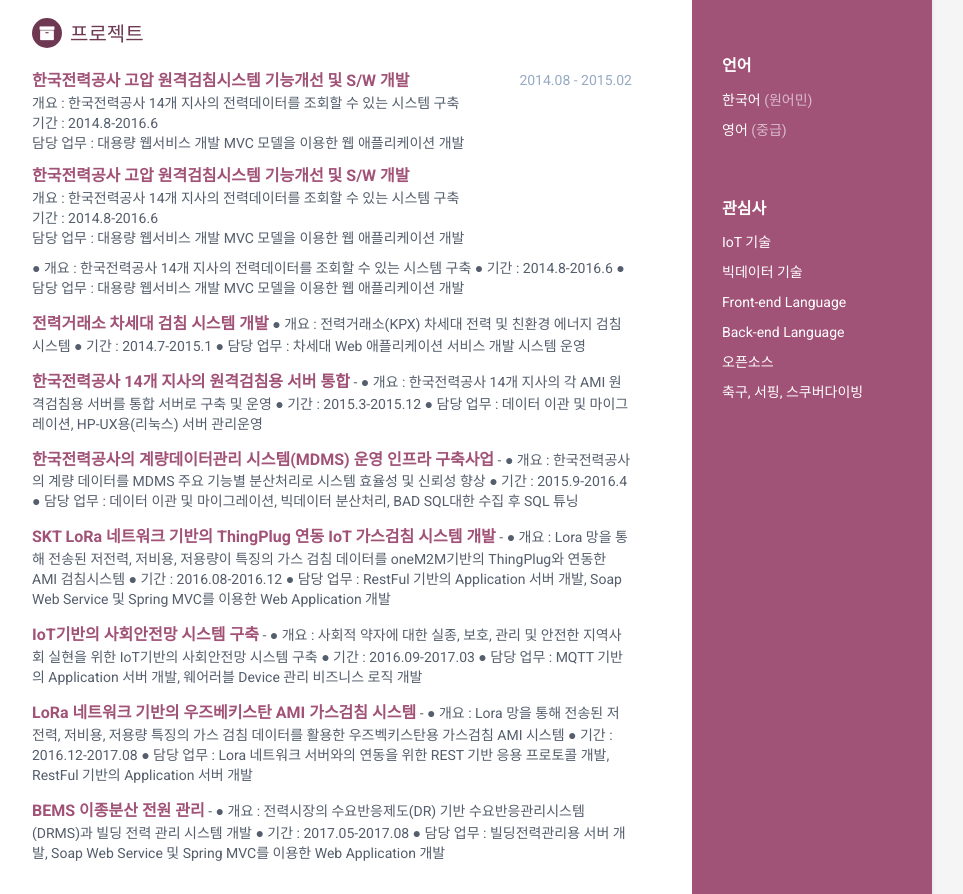
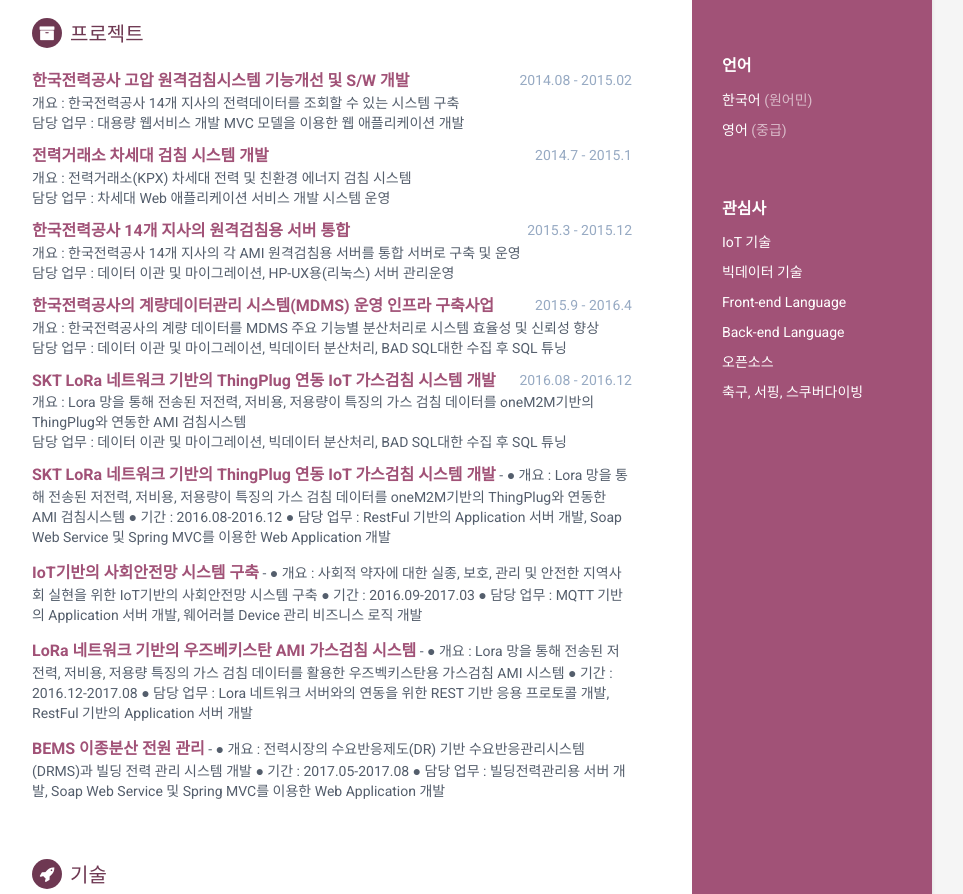
Before and after one commit to SungKyunAhn/ASK-PortFolio, a plain HTML site: page lang/ko/index.html in a window 1280 px wide. Shown: the part 690-1584 px from the top of the page, without its empty margins (188-1151 px from the left). Drawn offline with Linux system fonts and the light colour scheme; a web font is replaced by a local one.

Commit message:
Update index.html

```diff
--- a/lang/ko/index.html
+++ b/lang/ko/index.html
@@ -165,42 +165,41 @@
 		    <div class="time">2014.08 - 2015.02</div>
 		    <ul class="list-unstyled interests-list">
 			    <li>개요 : 한국전력공사 14개 지사의 전력데이터를 조회할 수 있는 시스템 구축</li>
-			    <li>기간 : 2014.8-2016.6</li>
 			    <li>담당 업무 : 대용량 웹서비스 개발 MVC 모델을 이용한 웹 애플리케이션 개발</li>
 		    </ul>
 		</div>
-
-		<div class="item">
-		    <div class="time">2014.8-2016.6</div>
-                    <span class="project-title"><a href="#"><strong>한국전력공사 고압 원격검침시스템 기능개선 및 S/W 개발</strong></a></span>
+		<div class="upper-row">
+		    <span class="project-title"><a href="#"><strong>전력거래소 차세대 검침 시스템 개발</strong></a></span>
+		    <div class="time">2014.7 - 2015.1</div>
 		    <ul class="list-unstyled interests-list">
-			    <li>개요 : 한국전력공사 14개 지사의 전력데이터를 조회할 수 있는 시스템 구축</li>
-			    <li>기간 : 2014.8-2016.6</li>
-			    <li>담당 업무 : 대용량 웹서비스 개발 MVC 모델을 이용한 웹 애플리케이션 개발</li>
+			    <li>개요 : 전력거래소(KPX) 차세대 전력 및 친환경 에너지 검침 시스템</li>
+			    <li>담당 업무 : 차세대 Web 애플리케이션 서비스 개발 시스템 운영</li>
 		    </ul>
-
-		    ● <span class="project-tagline">개요 : 한국전력공사 14개 지사의 전력데이터를 조회할 수 있는 시스템 구축</span>
-		    ● <span class="project-tagline">기간 : 2014.8-2016.6</span>
-		    ● <span class="project-tagline">담당 업무 : 대용량 웹서비스 개발 MVC 모델을 이용한 웹 애플리케이션 개발</span>
-                </div><!--//item-->
-                <div class="item">
-                     <span class="project-title"><a href="#"><strong>전력거래소 차세대 검침 시스템 개발</strong></a></span>
-		    ● <span class="project-tagline">개요 : 전력거래소(KPX) 차세대 전력 및 친환경 에너지 검침 시스템</span>
-		    ● <span class="project-tagline">기간 : 2014.7-2015.1</span>
-		    ● <span class="project-tagline">담당 업무 : 차세대 Web 애플리케이션 서비스 개발 시스템 운영</span>
-                </div><!--//item-->
-                <div class="item">
-                    <span class="project-title"><a href="#" target="_blank"><strong>한국전력공사 14개 지사의 원격검침용 서버 통합</strong></a></span> -
-                    ● <span class="project-tagline">개요 : 한국전력공사 14개 지사의 각 AMI 원격검침용 서버를 통합 서버로 구축 및 운영</span>
-		    ● <span class="project-tagline">기간 : 2015.3-2015.12</span>
-		    ● <span class="project-tagline">담당 업무 : 데이터 이관 및 마이그레이션, HP-UX용(리눅스) 서버 관리운영</span>
-                </div><!--//item-->
-                <div class="item">
-                    <span class="project-title"><a href="#" target="_blank"><strong>한국전력공사의 계량데이터관리 시스템(MDMS) 운영 인프라 구축사업</strong></a></span> -
-                    ● <span class="project-tagline">개요 : 한국전력공사의 계량 데이터를 MDMS 주요 기능별 분산처리로 시스템 효율성 및 신뢰성 향상</span>
-		    ● <span class="project-tagline">기간 : 2015.9-2016.4</span>
-		    ● <span class="project-tagline">담당 업무 : 데이터 이관 및 마이그레이션, 빅데이터 분산처리, BAD SQL대한 수집 후 SQL 튜닝</span>
-                </div><!--//item-->
+		</div>
+		<div class="upper-row">
+		    <span class="project-title"><a href="#"><strong>한국전력공사 14개 지사의 원격검침용 서버 통합</strong></a></span>
+		    <div class="time">2015.3 - 2015.12</div>
+		    <ul class="list-unstyled interests-list">
+			    <li>개요 : 한국전력공사 14개 지사의 각 AMI 원격검침용 서버를 통합 서버로 구축 및 운영</li>
+			    <li>담당 업무 : 데이터 이관 및 마이그레이션, HP-UX용(리눅스) 서버 관리운영</li>
+		    </ul>
+		</div>
+		<div class="upper-row">
+		    <span class="project-title"><a href="#"><strong>한국전력공사의 계량데이터관리 시스템(MDMS) 운영 인프라 구축사업</strong></a></span>
+		    <div class="time">2015.9 - 2016.4</div>
+		    <ul class="list-unstyled interests-list">
+			    <li>개요 : 한국전력공사의 계량 데이터를 MDMS 주요 기능별 분산처리로 시스템 효율성 및 신뢰성 향상</li>
+			    <li>담당 업무 : 데이터 이관 및 마이그레이션, 빅데이터 분산처리, BAD SQL대한 수집 후 SQL 튜닝</li>
+		    </ul>
+		</div>
+		<div class="upper-row">
+		    <span class="project-title"><a href="#"><strong>SKT LoRa 네트워크 기반의 ThingPlug 연동 IoT 가스검침 시스템 개발</strong></a></span>
+		    <div class="time">2016.08 - 2016.12</div>
+		    <ul class="list-unstyled interests-list">
+			    <li>개요 : Lora 망을 통해 전송된 저전력, 저비용, 저용량이 특징의 가스 검침 데이터를 oneM2M기반의 ThingPlug와 연동한 AMI 검침시스템</li>
+			    <li>담당 업무 : 데이터 이관 및 마이그레이션, 빅데이터 분산처리, BAD SQL대한 수집 후 SQL 튜닝</li>
+		    </ul>
+		</div>
                 <div class="item">
                     <span class="project-title"><a href="#" target="_blank"><strong>SKT LoRa 네트워크 기반의 ThingPlug 연동 IoT 가스검침 시스템 개발</strong></a></span> -
                     ● <span class="project-tagline">개요 : Lora 망을 통해 전송된 저전력, 저비용, 저용량이 특징의 가스 검침 데이터를 oneM2M기반의 ThingPlug와 연동한 AMI 검침시스템</span>
```
